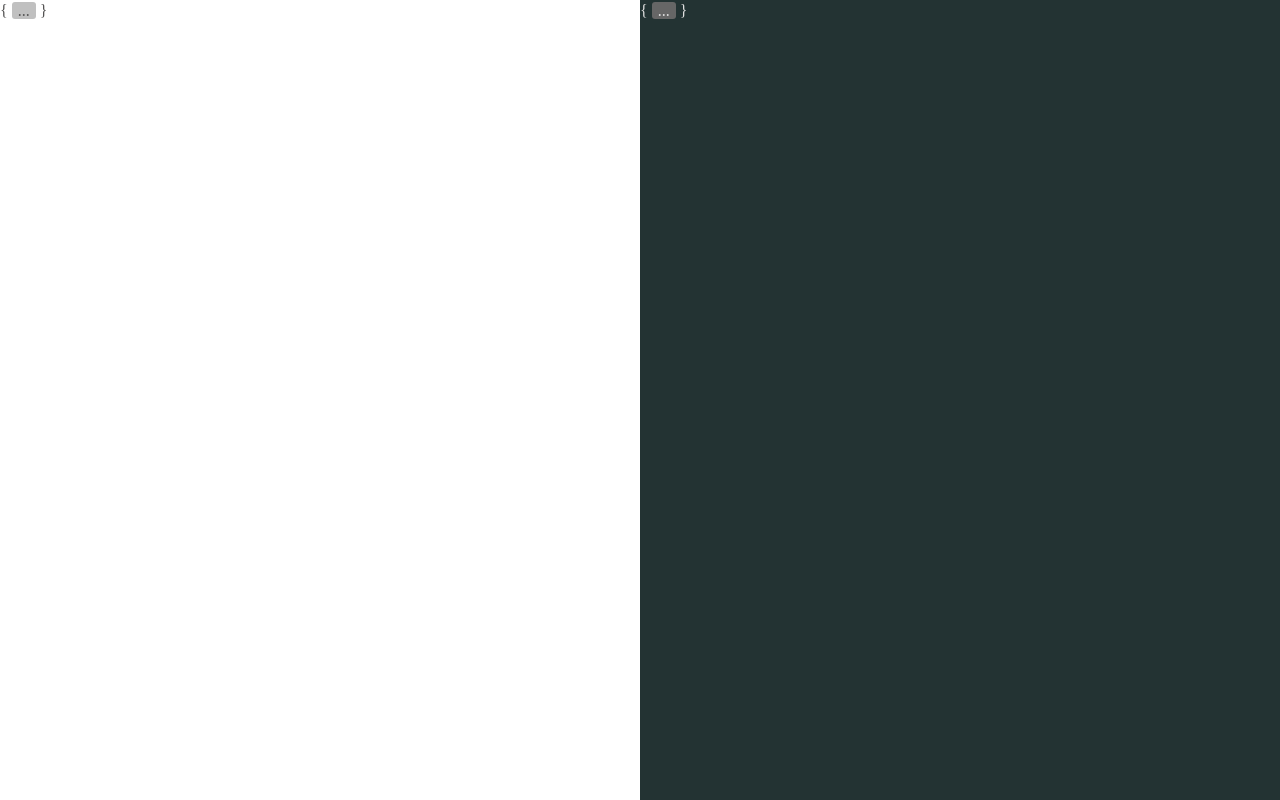
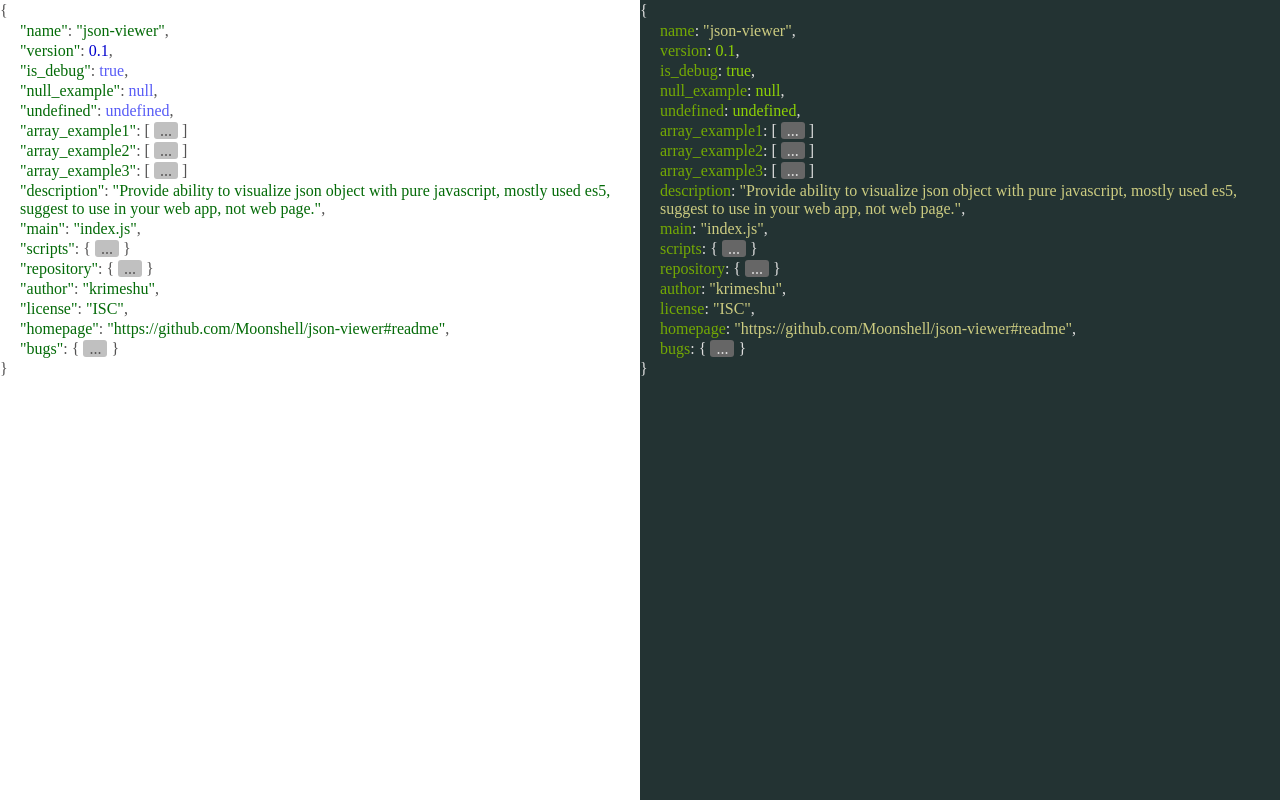
Before and after one commit to krimeshu/json-viewer, a website: page test.html in a window 1280 px wide. Drawn offline with Linux system fonts and the light colour scheme.

Commit message:
实现两个格式化参数

```diff
--- a/json-viewer.css
+++ b/json-viewer.css
@@ -65,12 +65,12 @@
 }
 
 .json-viewer-row.theme-dark .json-viewer-string {
-    color: #8DD006;
+    color: #CCCC81;
 }
 
 .json-viewer-row.theme-dark .json-viewer-number,
 .json-viewer-row.theme-dark .json-viewer-boolean,
 .json-viewer-row.theme-dark .json-viewer-null,
 .json-viewer-row.theme-dark .json-viewer-undefined {
-    color: #CCCC81;
+    color: #8DD006;
 }
--- a/json-viewer.js
+++ b/json-viewer.js
@@ -111,6 +111,8 @@ JSONViewer.prototype = {
             expand = this.expand | 0,
             quoteKeys = !!this.quoteKeys,
             rowClass = this.rowClass || 'json-viewer-row',
+            collapseClass = (expand > 0 && depth >= expand ? ' collapsed' : ''),
+            subCollapseClass = (expand > 0 && depth + 1 >= expand ? ' collapsed' : ''),
             child, childType,
             i, l;
         if (unfinished.indexOf(obj) >= 0) {
@@ -123,20 +125,20 @@ JSONViewer.prototype = {
                 break;
             case '[object Array]':
                 if (depth === 0) {
-                    buffer.push('<div class="' + rowClass + ' collapsed">');
+                    buffer.push('<div class="' + rowClass + collapseClass + '">');
                 }
                 buffer.push('<div class="json-viewer-bracket">[</div>');
                 buffer.push('<div class="json-viewer-collapse-tag json-viewer-ellipsis">...</div>');
                 buffer.push('<div class="json-viewer-collapse-tag json-viewer-bracket">]</div>');
                 buffer.push('</div>');  // <div class="json-viewer-row">
-                buffer.push('<div class="json-viewer-array-members collapsed" style="padding-left:' + indentSize + 'px;">');
+                buffer.push('<div class="json-viewer-array-members' + collapseClass + '" style="padding-left:' + indentSize + 'px;">');
                 for (i = 0, l = obj.length - 1; i <= l; i++) {
-                    buffer.push('<div class="' + rowClass + ' collapsed">');
+                    buffer.push('<div class="' + rowClass + collapseClass + '">');
                     child = this.toJSON(obj[i], depth + 1, unfinished, i < l);
                     buffer.push(child);
                 }
                 buffer.push('</div>');      // <div class="json-viewer-array-members">
-                buffer.push('<div class="json-viewer-after-array-members collapsed ' + rowClass + '">');
+                buffer.push('<div class="json-viewer-after-array-members ' + rowClass + collapseClass + '">');
                 buffer.push('<div class="json-viewer-bracket">]</div>');
                 if (_isLast) {
                     buffer.push('<div class="json-viewer-comma">, </div>');
@@ -145,13 +147,13 @@ JSONViewer.prototype = {
                 break;
             case '[object Object]':
                 if (depth === 0) {
-                    buffer.push('<div class="' + rowClass + ' collapsed">');
+                    buffer.push('<div class="' + rowClass + collapseClass + '">');
                 }
                 buffer.push('<div class="json-viewer-bracket">{</div>');
                 buffer.push('<div class="json-viewer-collapse-tag json-viewer-ellipsis">...</div>');
                 buffer.push('<div class="json-viewer-collapse-tag json-viewer-bracket">}</div>');
                 buffer.push('</div>');  // <div class="json-viewer-row">
-                buffer.push('<div class="json-viewer-object-members collapsed" style="padding-left:' + indentSize + 'px;">');
+                buffer.push('<div class="json-viewer-object-members' + collapseClass + '" style="padding-left:' + indentSize + 'px;">');
                 var keys = [];
                 for (var k in obj) {
                     if (obj.hasOwnProperty(k)) {
@@ -160,15 +162,17 @@ JSONViewer.prototype = {
                 }
                 for (i = 0, l = keys.length - 1; i <= l; i++) {
                     k = keys[i];
-                    buffer.push('<div class="' + rowClass + ' collapsed">');
-                    buffer.push('<div class="json-viewer-key">"');
-                    buffer.push(k);
-                    buffer.push('"</div><div class="json-viewer-comma">: </div>');
+                    buffer.push('<div class="' + rowClass + subCollapseClass + '">');
+                    buffer.push('<div class="json-viewer-key">');
+                    quoteKeys && buffer.push('"');
+                    buffer.push(quoteKeys ? k.replace(/"/g, '\\"') : k);
+                    quoteKeys && buffer.push('"');
+                    buffer.push('</div><div class="json-viewer-comma">: </div>');
                     child = this.toJSON(obj[k], depth + 1, unfinished, i < l);
                     buffer.push(child);
                 }
                 buffer.push('</div>');      // <div class="json-viewer-object-members">
-                buffer.push('<div class="json-viewer-after-object-members collapsed ' + rowClass + '">');
+                buffer.push('<div class="json-viewer-after-object-members ' + rowClass + collapseClass + '">');
                 buffer.push('<div class="json-viewer-bracket">}</div>');
                 if (_isLast) {
                     buffer.push('<div class="json-viewer-comma">, </div>');
```
